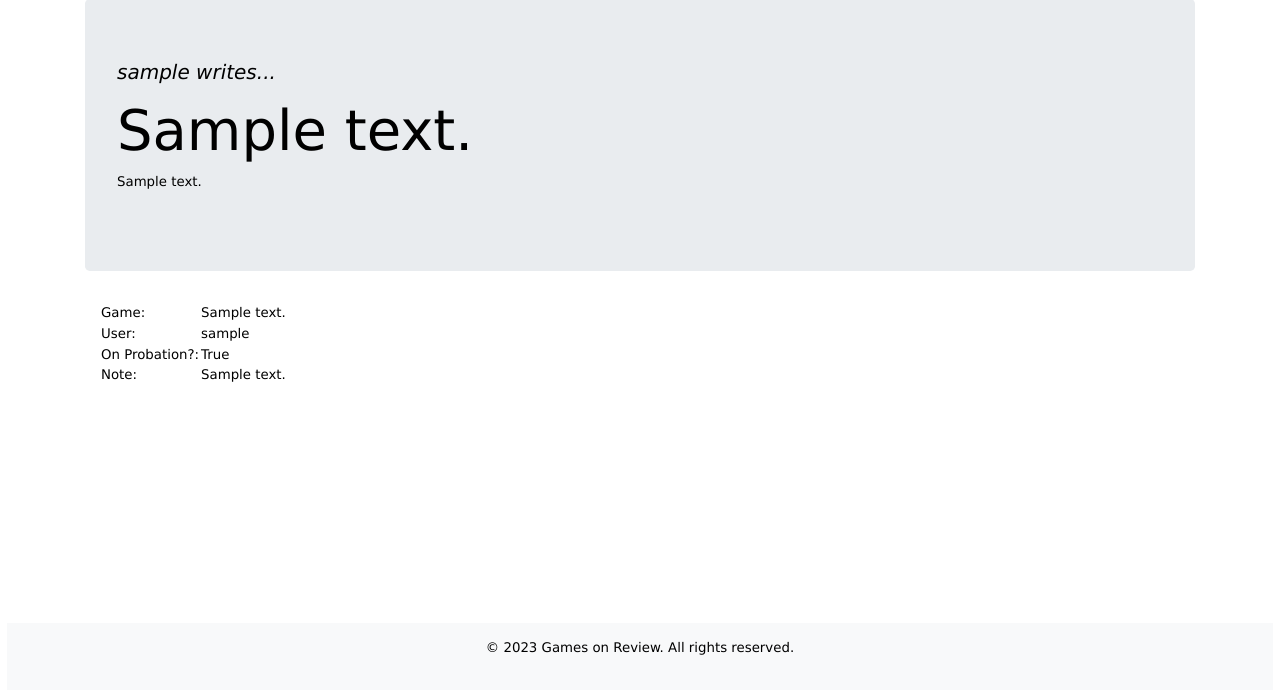
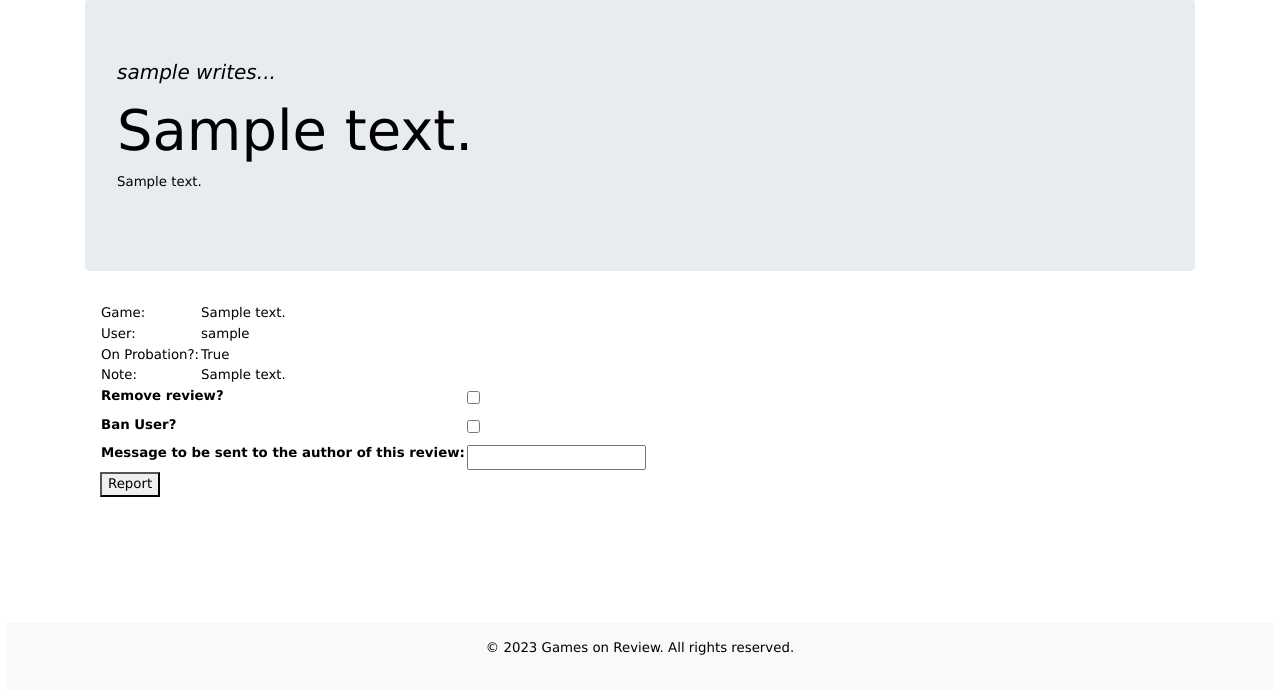
Before and after one commit to citizencosimo/iqsa3900-project-group8, a Django app: page /groupproject/review/resolve_ticket/00000000-0000-0000-0000-000000000001 in a window 1280 px wide. Shown: the part 110-800 px from the top of the page. Run offline with Django 4.2, Linux system fonts and the light colour scheme; tables that the repository leaves empty hold one stand-in row (values such as "Sample post"); some libraries are stand-ins or nearby versions.

Commit message:
Form for processing tickets works. Sends email and put's user on probation if desired.

```diff
--- a/reviewertools/forms.py
+++ b/reviewertools/forms.py
@@ -42,6 +42,6 @@ class ReviewTicketForm(ModelForm):
 
 class TicketResolutionForm(forms.Form):
 
-    outcome = forms.BooleanField(label="Remove review?")
-    ban_user = forms.BooleanField(label="Ban User?")
+    outcome = forms.BooleanField(label="Remove review?", required=False)
+    ban_user = forms.BooleanField(label="Ban User?", required=False)
     message_to_creator = forms.CharField(label="Message to be sent to the author of this review:")
--- a/reviewertools/models.py
+++ b/reviewertools/models.py
@@ -55,6 +55,8 @@ class ReviewTicket(models.Model):
 
     ticket_open = models.BooleanField(default=False)
 
+    def change_status(self):
+        self.ticket_open = not(self.ticket_open)
     def __str__(self):
         return "{} [{}] \"{}\" - \"{}\" - {}".format(
             "" if self.ticket_open else "(CLOSED) ",
--- a/reviewertools/views.py
+++ b/reviewertools/views.py
@@ -94,11 +94,13 @@ def ProcessIndividualTicket(request, ticket_id, template_name='review/ticket_vie
                 'ticket':ticket,
                 'form':form,
         }
+        print(context['form'])
         if form.is_valid():
-                if form.outcome == True:
-                        user.is_onprobation = form.ban_user
-                        user.moderation_message = form.message_to_creator
-                        if form.ban_user:
+                print(form.cleaned_data['outcome'])
+                if form.cleaned_data['outcome'] == True:
+                        user.is_onprobation = form.cleaned_data['ban_user']
+                        user.moderation_message = form.cleaned_data['message_to_creator']
+                        if form.data['ban_user']:
                                 banned = "Unfortunately, we have decided to remove your ability to post reviews until further notice."
                         else:
                                 banned = "While we have removed your review, we hope you continue to add your input and look" \
@@ -107,7 +109,8 @@ def ProcessIndividualTicket(request, ticket_id, template_name='review/ticket_vie
                         body = f"Hello {user.first_name}. After reviewing a complaint against a review you" \
                                f"posted on our site, the staff has determined that due to its inappropriate" \
                                f"that it should be removed. {banned} If you have any further questions, don't ask them."
-                        send_mail(subject, body, settings.DEFAULT_FROM_EMAIL, user.email)
-                ticket.ticket_open == False
+                        send_mail(subject, body, settings.DEFAULT_FROM_EMAIL, [user.email])
+                ticket.change_status()
+                ticket.save()
                 return redirect('process_tickets')
         return render(request, template_name, context)
--- a/templates/review/ticket_view.html
+++ b/templates/review/ticket_view.html
@@ -26,5 +26,12 @@
             </tr>
         </table>
     </div>
+    <div class="container">
+        <form enctype="form-data" method="post">
+            {% csrf_token %}
+            <table>{{form.as_table}}</table>
+            <button type="submit">Report</button>
+        </form>
+    </div>
 
 {% endblock %}
```
